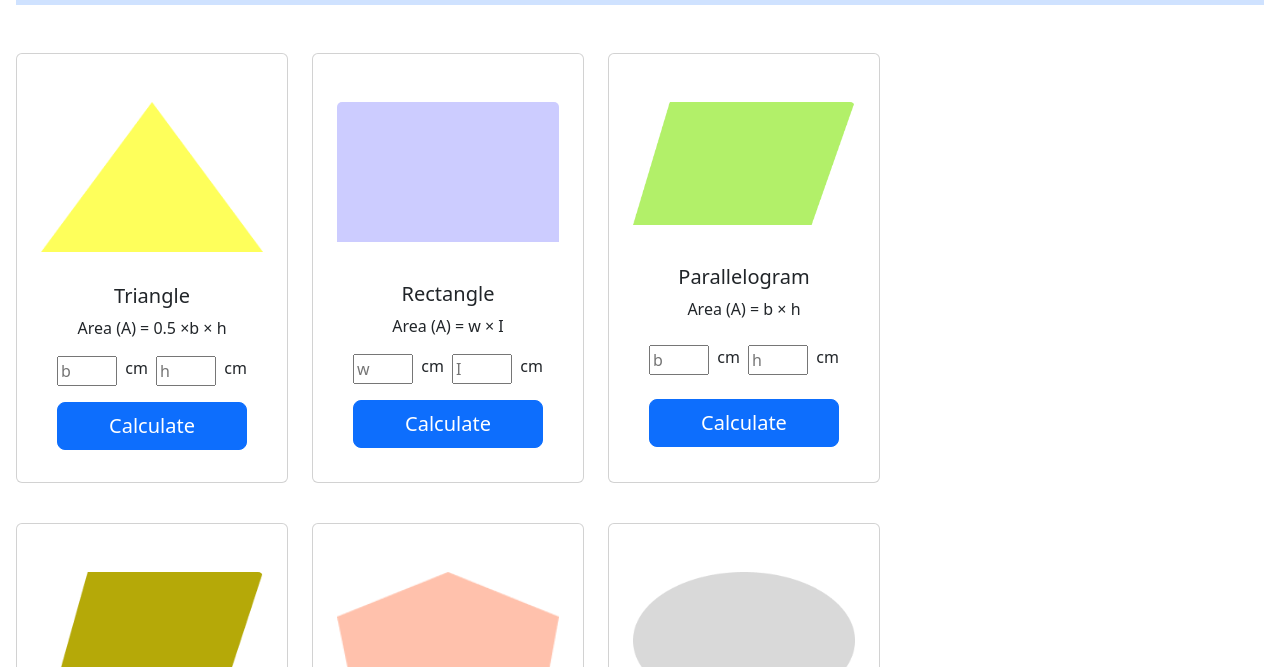
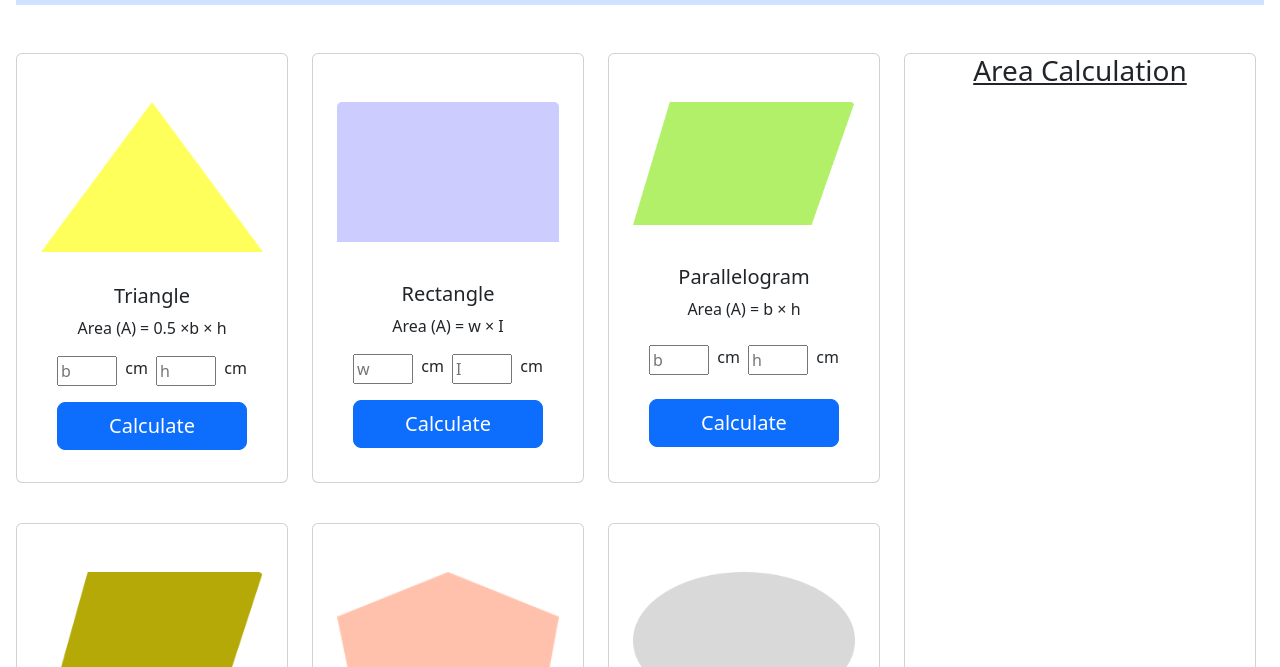
Before and after one commit to Masum-Reja/geometry-genius, a plain HTML site: page index.html in a window 1280 px wide. Shown: the part 133-800 px from the top of the page. Drawn offline with nearby package versions, Linux system fonts and the light colour scheme; a script that the page names is missing.

Commit message:
add arecalculation

```diff
--- a/index.html
+++ b/index.html
@@ -151,6 +151,18 @@
               </div>
             </div>
             </div>
+
+            <!-- Area Calculation -->
+            <div class="col mt-lg-0 mt-4 mx-lg-0 ms-2">
+              <div class="card h-100" style="width: 22rem">
+                <h3 class="text-center">
+                  <u>Area Calculation</u>
+                </h3>
+                <table id="table" class="table">
+                  <tbody id="area-container"></tbody>
+                </table>
+              </div>
+            </div>
       </div>
     </main>
 
```
